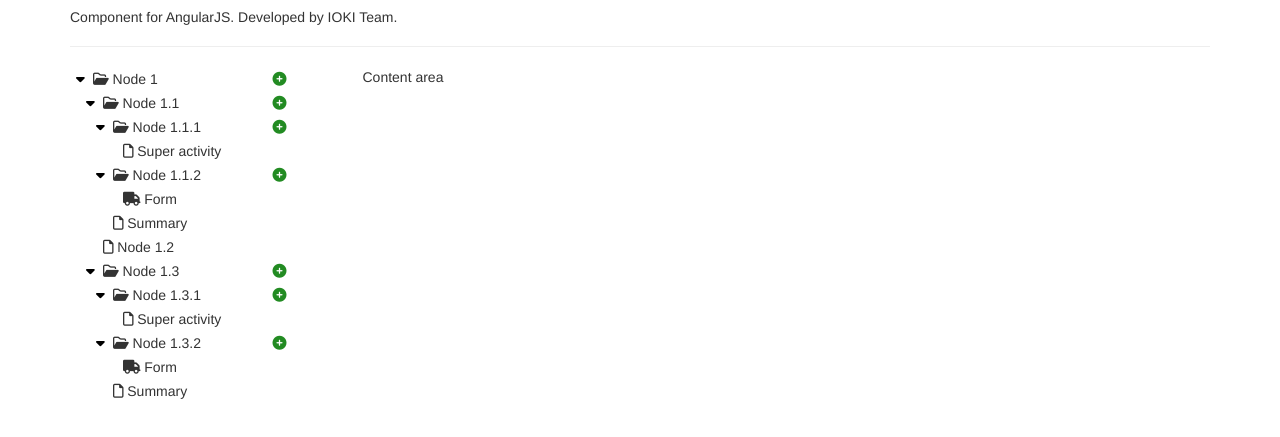
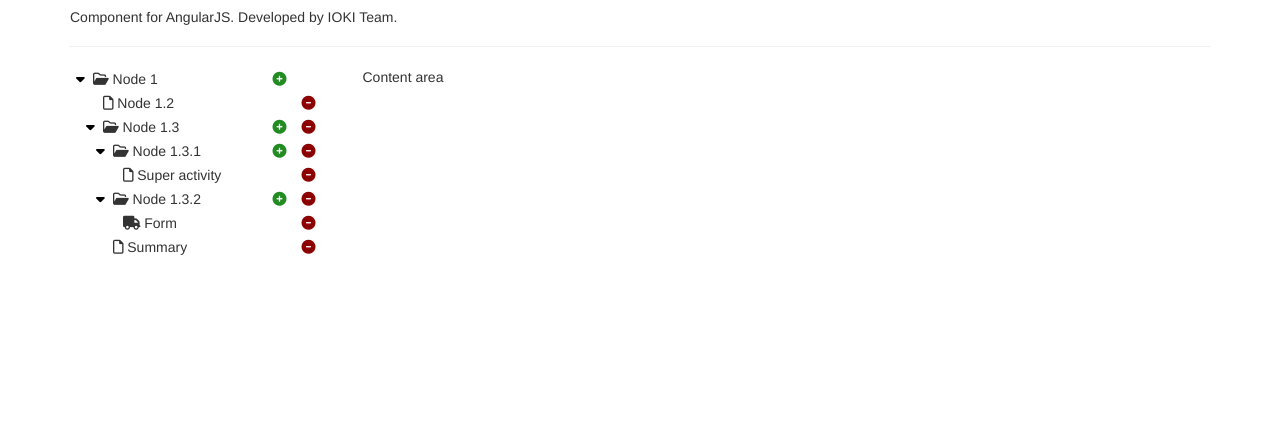
Before and after one commit to IOKI/ioki-treeview, a website: page demo/development.html in a window 1280 px wide. Both pictures are taken after a click on the icon 279 px from the left and 185 px from the top of the page. Shown: the part 83-520 px from the top of the page. Drawn offline with nearby package versions, Linux system fonts and the light colour scheme; some packages are replaced by stand-ins of ours; a script that the page names is missing.

Commit message:
+RemoveNode: user can remove node, also by customized function

```diff
--- a/demo/js/workarea-controller.js
+++ b/demo/js/workarea-controller.js
@@ -46,6 +46,8 @@ angular.module('app').controller('WorkareaController', function ($scope, $modal,
      * Put your TreeView customization here.
      */
     $scope.treeSettings = {
+        addable: true,
+        removable: true,
         icons: {
             'directory': {
                 closed: 'fa-folder-o',
--- a/src/js/ioki-treeview-directive.js
+++ b/src/js/ioki-treeview-directive.js
@@ -15,8 +15,8 @@ angular.module('ioki.treeview', ['RecursionHelper'])
                 /* define if user see expanders */
                 showExpander: true,
 
-                /* define if user can delete nodes */
-                deletable: false,
+                /* define if user can remove nodes */
+                removable: false,
 
                 /* define if user can add nodes */
                 addable: true,
@@ -27,7 +27,9 @@ angular.module('ioki.treeview', ['RecursionHelper'])
                 /* treeview offers custom methods via controller's scope */
                 customMethods: {
                     /* addNode method */
-                    addNode: null
+                    addNode: null,
+                    /* removeNode method */
+                    removeNode: null
                 }
             }
         };
@@ -55,7 +57,7 @@ angular.module('ioki.treeview', ['RecursionHelper'])
                 scope = $treeview.$scope = options.scope;
                 scope.treesettings = options.treesettings;
 
-                if (typeof scope.$parent.$parent.treedata === 'undefined' || !options.treesettings.deletable) {
+                if (typeof scope.$parent.$parent.treedata === 'undefined' || !options.treesettings.removable) {
                     scope.treedata.$removable = false;
                 } else {
                     scope.treedata.$removable = true;
@@ -67,6 +69,10 @@ angular.module('ioki.treeview', ['RecursionHelper'])
 
                 scope.$addNode = function () {
                     $treeview.addNode();
+                };
+
+                scope.$removeNode = function () {
+                    $treeview.removeNode();
                 };
 
                 scope.$toggleNode = function () {
@@ -129,6 +135,40 @@ angular.module('ioki.treeview', ['RecursionHelper'])
                     if (options.treesettings.addable) {
                         if (typeof options.treesettings.customMethods.addNode === 'function') {
                             options.treesettings.customMethods.addNode(scope);
+                        }
+                    }
+                };
+
+                /**
+                 * Method removeNode
+                 *  1) available in TreeView's scope
+                 *  2) requires property "removable" in treesettings to be true
+                 *  3) (optionally) can use customMethod removeNode
+                 *
+                 * This method removes current node
+                 */
+                $treeview.removeNode = function () {
+                    var node = scope.treedata,
+                        parent, subnodesArray, index;
+
+                    if (options.treesettings.removable) {
+                        if (typeof options.treesettings.customMethods.removeNode === 'function') {
+                            options.treesettings.customMethods.removeNode(scope);
+                        } else {
+                            parent = scope.$parent.$parent.treedata;
+
+                            if (typeof parent !== 'undefined') {
+                                subnodesArray = parent.subnodes;
+
+                                if (angular.isArray(subnodesArray)) {
+                                    index = subnodesArray.indexOf(node);
+
+                                    if (index > -1) {
+                                        subnodesArray.splice(index,1);
+                                    }
+                                }
+                            }
+
                         }
                     }
                 };
--- a/src/js/ioki-treeview.tpl.html
+++ b/src/js/ioki-treeview.tpl.html
@@ -10,7 +10,7 @@
 
     <!-- remove node icon -->
     <i class="remove-node fa fa-minus-circle"
-       ng-click=""
+       ng-click="$removeNode()"
        ng-class="{'invisible': !treedata.$removable}"></i>
 
     <!-- add node icon -->
```
